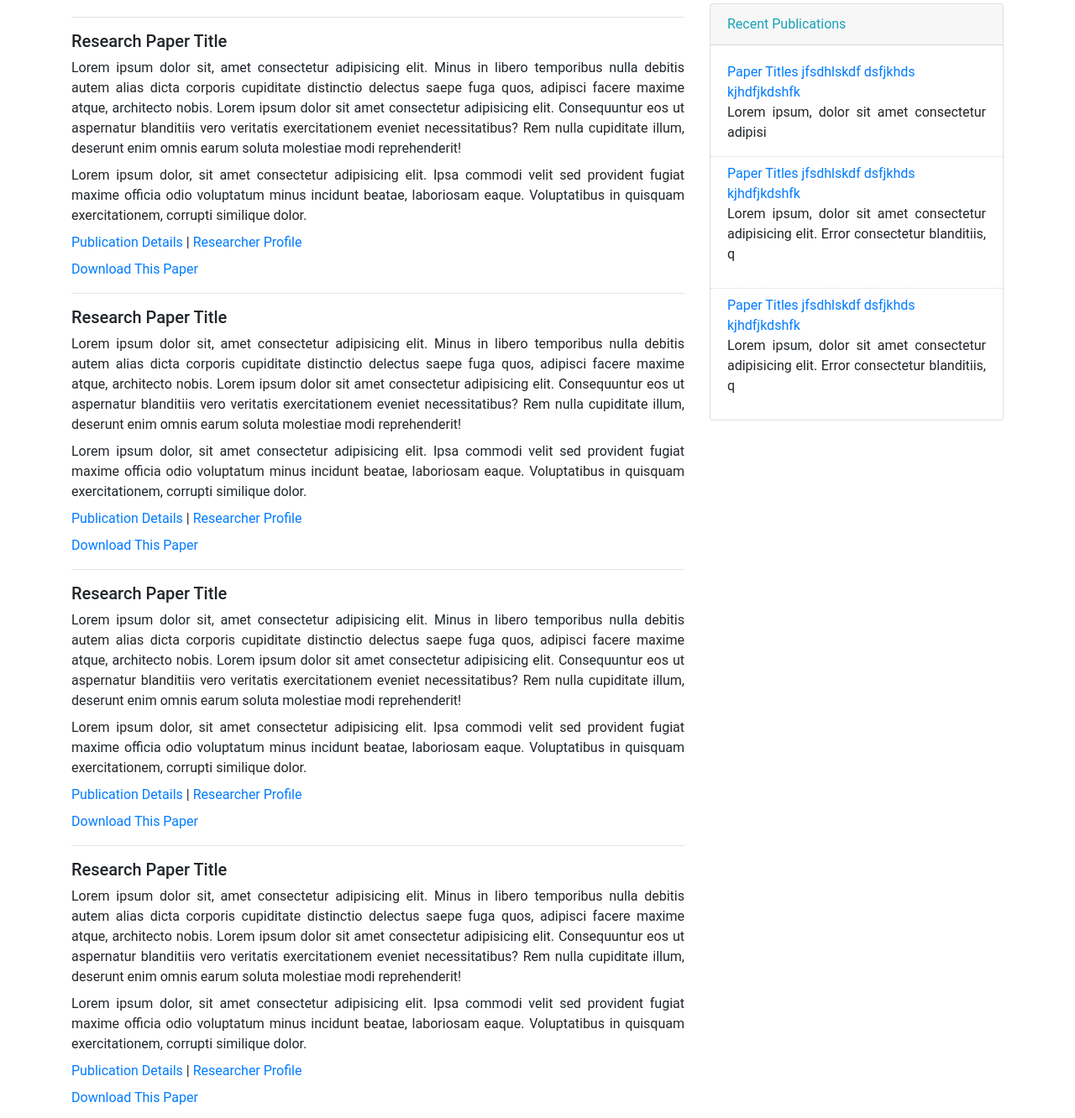
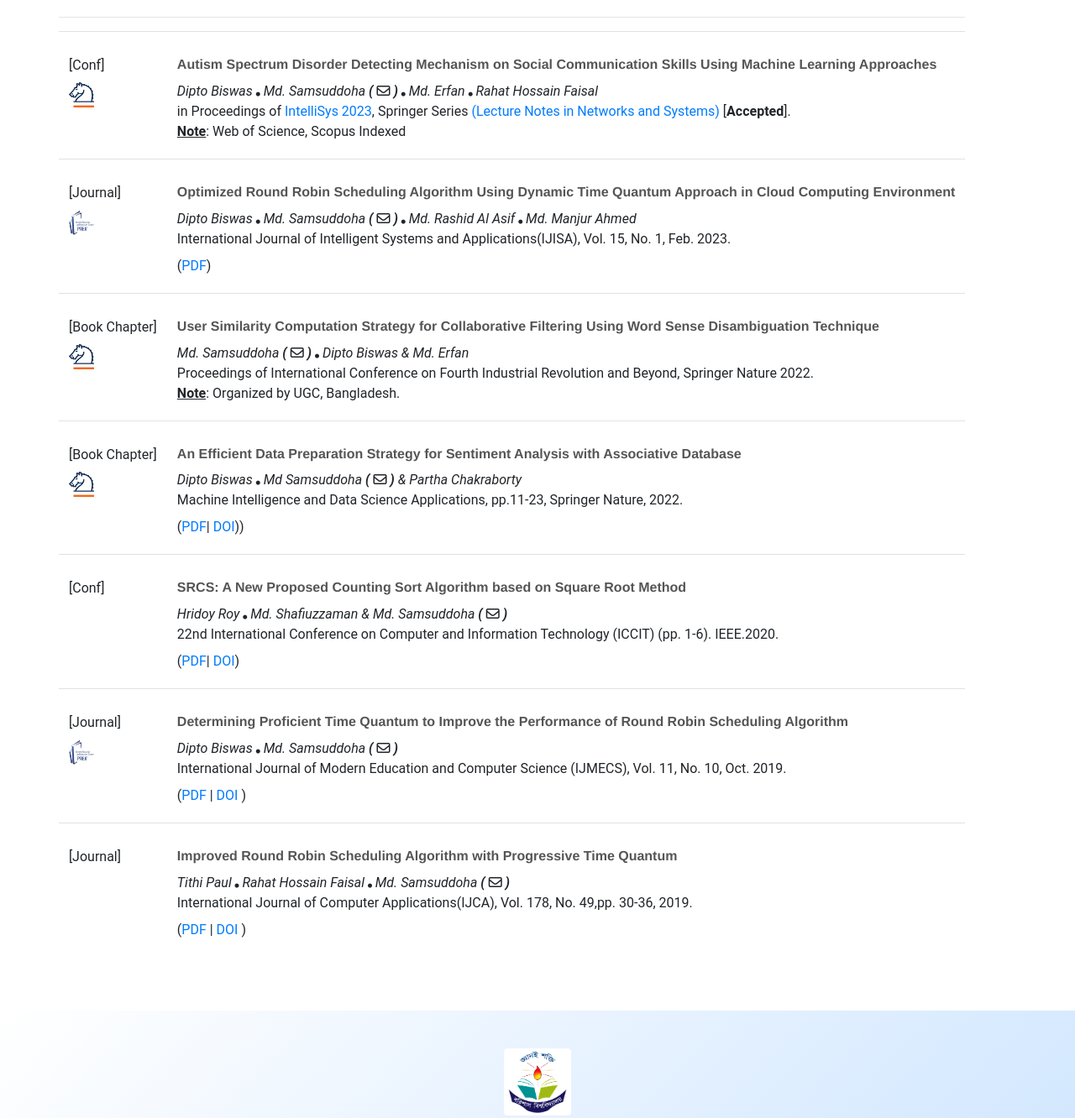
Before and after one commit to samsuddoha/seml, a plain HTML site: page publications.html in a window 1280 px wide. Shown: the part 500-1832 px from the top of the page at 84% size. Drawn offline with nearby package versions, Linux system fonts and the light colour scheme.

Commit message:
info added 2
Update contents

```diff
--- /dev/null
+++ b/css/sams.css
@@ -0,0 +1,40 @@
+
+.research_title{
+    font-family: "Source Sans Pro","Helvetica Neue",Helvetica,Arial,sans-serif;
+    font-size: 16px;
+    line-height: 1.428571429;
+    color: #555;
+    font-weight: bold;
+
+}
+.author_name{
+    font-style: italic !important;
+}
+.author_seperate{
+    font-size: 5px;
+}
+.research_project{
+
+    color: rgba(33,33,33,1);
+    font-family: 'Playfair Display', serif;
+    font-size: 29pt;
+    font-weight: 400;
+    letter-spacing: -1px;
+    line-height: 1.44;
+}
+
+ul.list {
+    list-style-type: square;
+    margin-left: 30px;
+    margin-top: 10px;
+  }
+  ul li{
+    margin-top: 6px ;
+  }
+  .profile_image{
+    border-radius: 8px;
+  }
+  .icon_large{
+    font-size: 40px;
+    border-radius: 10px;
+  }
--- a/publications.html
+++ b/publications.html
@@ -8,6 +8,7 @@
    <!-- BOOTSTRAP -->
    <link rel="stylesheet" href="https://stackpath.bootstrapcdn.com/bootstrap/4.5.2/css/bootstrap.min.css">
    <link rel="stylesheet" href="https://cdnjs.cloudflare.com/ajax/libs/font-awesome/5.14.0/css/all.min.css" />
+   <link rel="stylesheet" href="https://cdnjs.cloudflare.com/ajax/libs/font-awesome/6.3.0/css/all.min.css" integrity="sha512-SzlrxWUlpfuzQ+pcUCosxcglQRNAq/DZjVsC0lE40xsADsfeQoEypE+enwcOiGjk/bSuGGKHEyjSoQ1zVisanQ==" crossorigin="anonymous" referrerpolicy="no-referrer" />
    <!-- BOOTSTRAP -->
 
    <!-- Styles -->
@@ -15,6 +16,7 @@
    <link href="css/important_style.css" rel="stylesheet">
    <link href="css/style.css" rel="stylesheet">
    <link href="css/blogpost.css" rel="stylesheet">
+   <link href="css/sams.css" rel="stylesheet">
 
    <!-- Icon And title  -->
    <link rel="icon" href="assets/BU.png">
@@ -56,7 +58,7 @@
       <!-- Image Logo -->
 
       <a class="navbar-brand logo-image" href="./"><img src="assets/BU.png" alt="alternative"></a>
-      <a class="navbar-brand logo-image brandname" href="./">ResearchGroup @CSE University of Barishal</a>
+      <a class="navbar-brand logo-image brandname" href="./">SEML Research Group @CSE University of Barishal</a>
 
       <!-- Mobile Menu Toggle Button -->
       <button class="navbar-toggler" type="button" data-toggle="collapse" data-target="#navbarsExampleDefault"
@@ -108,8 +110,9 @@
             <div class="container">
                <h2 class="mytitle">Publications</h2>
             </div>
+
          </div>
-
+         <p>Write something here</p>
       </div>
    </section>
 
@@ -121,99 +124,138 @@
 
       <div class="container">
          <div class="row">
-            <div class="col-md-8">
+            <div class="">
                <div>
 
                </div>
                <div class="myblogs">
                   <hr class="text-dark">
 
-                  <h5 class="mt-3">Research Paper Title</h5>
-
-                  <p>Lorem ipsum dolor sit, amet consectetur adipisicing elit. Minus in libero temporibus nulla debitis
-                     autem alias dicta corporis cupiditate distinctio delectus saepe fuga quos, adipisci facere maxime
-                     atque, architecto nobis. Lorem ipsum dolor sit amet consectetur adipisicing elit. Consequuntur eos
-                     ut aspernatur blanditiis vero veritatis exercitationem eveniet necessitatibus? Rem nulla cupiditate
-                     illum, deserunt enim omnis earum soluta molestiae modi reprehenderit!</p>
-                  <p>Lorem ipsum dolor, sit amet consectetur adipisicing elit. Ipsa commodi velit sed provident fugiat
-                     maxime officia odio voluptatum minus incidunt beatae, laboriosam eaque. Voluptatibus in quisquam
-                     exercitationem, corrupti similique dolor.</p>
-                     <p><a href="#">Publication Details</a> | <a href="#">Researcher Profile</a></p>
-                  <a class="mt-2 mb-3" href="#">Download This Paper</a>
-               </div>
-
-               <div class="myblogs">
-                  <hr class="text-dark">
-
-                  <h5 class="mt-3">Research Paper Title</h5>
-
-                  <p>Lorem ipsum dolor sit, amet consectetur adipisicing elit. Minus in libero temporibus nulla debitis
-                     autem alias dicta corporis cupiditate distinctio delectus saepe fuga quos, adipisci facere maxime
-                     atque, architecto nobis. Lorem ipsum dolor sit amet consectetur adipisicing elit. Consequuntur eos
-                     ut aspernatur blanditiis vero veritatis exercitationem eveniet necessitatibus? Rem nulla cupiditate
-                     illum, deserunt enim omnis earum soluta molestiae modi reprehenderit!</p>
-                  <p>Lorem ipsum dolor, sit amet consectetur adipisicing elit. Ipsa commodi velit sed provident fugiat
-                     maxime officia odio voluptatum minus incidunt beatae, laboriosam eaque. Voluptatibus in quisquam
-                     exercitationem, corrupti similique dolor.</p>
-                     <p><a href="#">Publication Details</a> | <a href="#">Researcher Profile</a></p>
-                  <a class="mt-2 mb-3" href="#">Download This Paper</a>
-               </div>
-
-               <div class="myblogs">
-                  <hr class="text-dark">
-
-                  <h5 class="mt-3">Research Paper Title</h5>
-
-                  <p>Lorem ipsum dolor sit, amet consectetur adipisicing elit. Minus in libero temporibus nulla debitis
-                     autem alias dicta corporis cupiditate distinctio delectus saepe fuga quos, adipisci facere maxime
-                     atque, architecto nobis. Lorem ipsum dolor sit amet consectetur adipisicing elit. Consequuntur eos
-                     ut aspernatur blanditiis vero veritatis exercitationem eveniet necessitatibus? Rem nulla cupiditate
-                     illum, deserunt enim omnis earum soluta molestiae modi reprehenderit!</p>
-                  <p>Lorem ipsum dolor, sit amet consectetur adipisicing elit. Ipsa commodi velit sed provident fugiat
-                     maxime officia odio voluptatum minus incidunt beatae, laboriosam eaque. Voluptatibus in quisquam
-                     exercitationem, corrupti similique dolor.</p>
-                     <p><a href="#">Publication Details</a> | <a href="#">Researcher Profile</a></p>
-                  <a class="mt-2 mb-3" href="#">Download This Paper</a>
-               </div>
-
-               <div class="myblogs">
-                  <hr class="text-dark">
-
-                  <h5 class="mt-3">Research Paper Title</h5>
-
-                  <p>Lorem ipsum dolor sit, amet consectetur adipisicing elit. Minus in libero temporibus nulla debitis
-                     autem alias dicta corporis cupiditate distinctio delectus saepe fuga quos, adipisci facere maxime
-                     atque, architecto nobis. Lorem ipsum dolor sit amet consectetur adipisicing elit. Consequuntur eos
-                     ut aspernatur blanditiis vero veritatis exercitationem eveniet necessitatibus? Rem nulla cupiditate
-                     illum, deserunt enim omnis earum soluta molestiae modi reprehenderit!</p>
-                  <p>Lorem ipsum dolor, sit amet consectetur adipisicing elit. Ipsa commodi velit sed provident fugiat
-                     maxime officia odio voluptatum minus incidunt beatae, laboriosam eaque. Voluptatibus in quisquam
-                     exercitationem, corrupti similique dolor.</p>
-                     <p><a href="#">Publication Details</a> | <a href="#">Researcher Profile</a></p>
-                  <a class="mt-2 mb-3" href="#">Download This Paper</a>
-               </div>
+                  <table class="table">
+                     <tr>
+                           <td>
+                            <p class="mt-3">  [Conf] </p>
+                            <img src="assets/springer.png" alt="conf" height="30px" width="30px">
+                           </td>
+                           <td>
+                              <h5 class="mt-3 research_title">Autism Spectrum Disorder Detecting Mechanism on Social Communication Skills Using Machine Learning Approaches</h5>
+                              <p> <em>Dipto Biswas <i class="fa-solid author_seperate fa-circle"></i>
+                                  Md. Samsuddoha <strong>(</strong> <i class="fa-regular fa-envelope"></i> <strong>)</strong>
+                                  <i class="fa-solid author_seperate fa-circle"></i>
+                                  Md. Erfan <i class="fa-solid author_seperate fa-circle"></i>
+                                   Rahat Hossain Faisal </em> <br>
+                                 in Proceedings of <a href="https://saiconference.com/IntelliSys">IntelliSys 2023</a>, Springer Series
+                                 <a href="https://www.springer.com/series/15179"> (Lecture Notes in Networks and Systems)</a> [<strong>Accepted</strong>]. <br>
+                              <b><u>Note</u></b>: Web of Science, Scopus Indexed
+                              </p>
 
 
+                           </td>
+                     </tr>
 
-            </div>
-            <div class="col-md-4">
-               <div class="card mb-4">
-                  <div class="card-header text-info">
-                     Recent Publications
-                  </div>
-                  <div class="card-body pb-2">
-                     <a href="#">Paper Titles jfsdhlskdf dsfjkhds kjhdfjkdshfk</a>
-                     <p>Lorem ipsum, dolor sit amet consectetur adipisi</p>
-                  </div>
-                  <div class="card-body pt-2 myborder">
-                     <a href="#">Paper Titles jfsdhlskdf dsfjkhds kjhdfjkdshfk</a>
-                     <p>Lorem ipsum, dolor sit amet consectetur adipisicing elit. Error consectetur blanditiis, q</p>
-                  </div>
+                     <tr>
+                        <td>
+                         <p class="mt-3">  [Journal] </p>
+                         <img src="assets/mecs.png" alt="conf" height="30px" width="30px">
+                        </td>
+                        <td>
+                           <h5 class="mt-3 research_title">Optimized Round Robin Scheduling Algorithm Using Dynamic Time Quantum Approach in Cloud Computing Environment</h5>
+                           <p><em>Dipto Biswas <i class="fa-solid author_seperate fa-circle"></i>
+                              Md. Samsuddoha <strong>(</strong> <i class="fa-regular fa-envelope"></i> <strong>)</strong>
+                              <i class="fa-solid author_seperate fa-circle"></i>
 
-                  <div class="card-body pt-2 myborder">
-                     <a href="#">Paper Titles jfsdhlskdf dsfjkhds kjhdfjkdshfk</a>
-                     <p>Lorem ipsum, dolor sit amet consectetur adipisicing elit. Error consectetur blanditiis, q</p>
-                  </div>
+                               Md. Rashid Al Asif <i class="fa-solid author_seperate fa-circle"></i>
+                              Md. Manjur Ahmed</em> <br>
+                              International Journal of Intelligent Systems and Applications(IJISA), Vol. 15, No. 1, Feb. 2023.
+                              <p>(<a href="https://www.mecs-press.org/ijisa/ijisa-v15-n1/IJISA-V15-N1-3.pdf">PDF</a>)</p>
+                           </p>
+                        </td>
+                  </tr>
+
+                     <tr>
+                        <td>
+                         <p class="mt-3">  [Book Chapter] </p>
+                         <img src="assets/springer.png" alt="conf" height="30px" width="30px">
+                        </td>
+                        <td>
+                           <h5 class="mt-3 research_title">User Similarity Computation Strategy for Collaborative Filtering Using Word Sense Disambiguation Technique</h5>
+                           <p><em>Md. Samsuddoha <strong>(</strong> <i class="fa-regular fa-envelope"></i> <strong>)</strong>
+                              <i class="fa-solid author_seperate fa-circle"></i>
+                              Dipto Biswas &
+                               Md. Erfan </em> <br>
+                               Proceedings of International Conference on Fourth Industrial Revolution and Beyond, Springer Nature 2022.<br>
+                              <b><u>Note</u></b>: Organized by UGC, Bangladesh.
+                           </p>
+                        </td>
+                  </tr>
+
+
+                     <tr>
+                        <td>
+                           <p class="mt-3">  [Book Chapter] </p>
+                           <img src="assets/springer.png" alt="conf" height="30px" width="30px">
+                        </td>
+                        <td>
+                           <h5 class="mt-3 research_title">An Efficient Data Preparation Strategy for Sentiment Analysis with Associative Database</h5>
+                           <p> <em>Dipto Biswas <i class="fa-solid author_seperate fa-circle"></i>
+                                Md Samsuddoha <strong>(</strong> <i class="fa-regular fa-envelope"></i> <strong>)</strong>
+                               &  Partha Chakraborty </em> <br>
+                                Machine Intelligence and Data Science Applications, pp.11-23, Springer Nature, 2022.
+                           </p>
+                           <p>(<a href="https://www.mecs-press.org/ijisa/ijisa-v15-n1/IJISA-V15-N1-3.pdf" target="_blank">PDF</a>|
+                              <a href="https://link.springer.com/chapter/10.1007/978-981-19-2347-0_2" target="_blank">DOI</a>))</p>
+
+                        </td>
+                  </tr>
+                  <tr>
+                     <td>
+                        <p class="mt-3">  [Conf] </p>
+
+                     </td>
+                     <td>
+                        <h5 class="mt-3 research_title">SRCS: A New Proposed Counting Sort Algorithm based on Square Root Method</h5>
+                        <p> <em>Hridoy Roy <i class="fa-solid author_seperate fa-circle"></i>
+                             Md. Shafiuzzaman
+                            &  Md. Samsuddoha <strong>(</strong> <i class="fa-regular fa-envelope"></i> <strong>)</strong> </em> <br>
+                            22nd International Conference on Computer and Information Technology (ICCIT) (pp. 1-6). IEEE.2020.
+                        </p>
+                        <p>(<a target="_blank" href="https://www.researchgate.net/profile/Md-Samsuddoha/publication/340059283_SRCS_A_New_Proposed_Counting_Sort_Algorithm_based_on_Square_Root_Method/links/5ebfc8df458515626cacacc1/SRCS-A-New-Proposed-Counting-Sort-Algorithm-based-on-Square-Root-Method.pdf">PDF</a>|
+                           <a href="https://ieeexplore.ieee.org/document/9038601" target="_blank">DOI</a>)</p>
+
+                     </td>
+               </tr>
+               <tr>
+                  <td>
+                   <p class="mt-3">  [Journal] </p>
+                   <img src="assets/mecs.png" alt="conf" height="30px" width="30px">
+                  </td>
+                  <td>
+                     <h5 class="mt-3 research_title">Determining Proficient Time Quantum to Improve the Performance of Round Robin Scheduling Algorithm</h5>
+                     <p><em>Dipto Biswas <i class="fa-solid author_seperate fa-circle"></i>
+                        Md. Samsuddoha <strong>(</strong> <i class="fa-regular fa-envelope"></i> <strong>)</strong> </em><br>
+                        International Journal of Modern Education and Computer Science (IJMECS), Vol. 11, No. 10, Oct. 2019.
+                        <p>(<a href="https://www.mecs-press.org/ijmecs/ijmecs-v11-n10/IJMECS-V11-N10-4.pdf" target="_blank">PDF</a> |
+                           <a href=" https://www.mecs-press.org/ijmecs/v11n10.html" target="_blank">DOI</a> )</p>
+                     </p>
+                  </td>
+            </tr>
+            <tr>
+               <td>
+                <p class="mt-3">  [Journal] </p>
+               </td>
+               <td>
+                  <h5 class="mt-3 research_title">Improved Round Robin Scheduling Algorithm with Progressive Time Quantum</h5>
+                  <p><em>Tithi Paul <i class="fa-solid author_seperate fa-circle"></i>
+                     Rahat Hossain Faisal <i class="fa-solid author_seperate fa-circle"></i>
+                     Md. Samsuddoha <strong>(</strong> <i class="fa-regular fa-envelope"></i> <strong>)</strong> </em><br>
+                     International Journal of Computer Applications(IJCA), Vol. 178, No. 49,pp. 30-36, 2019.
+                     <p>(<a href="https://www.ijcaonline.org/archives/volume178/number49/paul-2019-ijca-919419.pdf" target="_blank">PDF</a> |
+                        <a href="https://www.ijcaonline.org/archives/volume178/number49/30886-2019919419" target="_blank">DOI</a> )</p>
+                  </p>
+               </td>
+         </tr>
+         </table>
+
                </div>
 
             </div>
```
Also changed, not shown: index.html (+12 -5 lines), members.html (+22 -19 lines), research.html (+50 -74 lines), assets/mecs.png (added), assets/sams.jpg (added), assets/springer.png (added).
